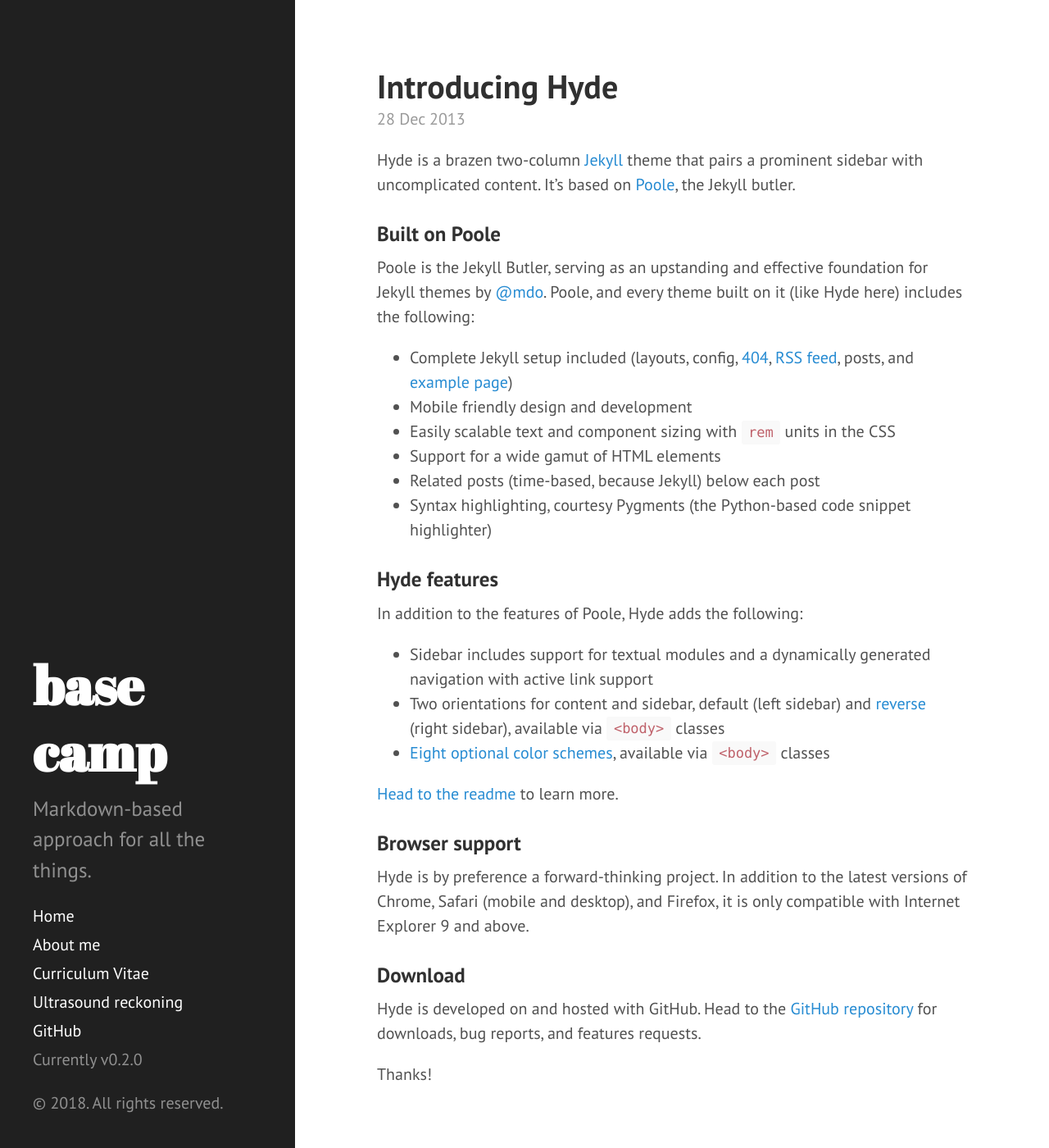
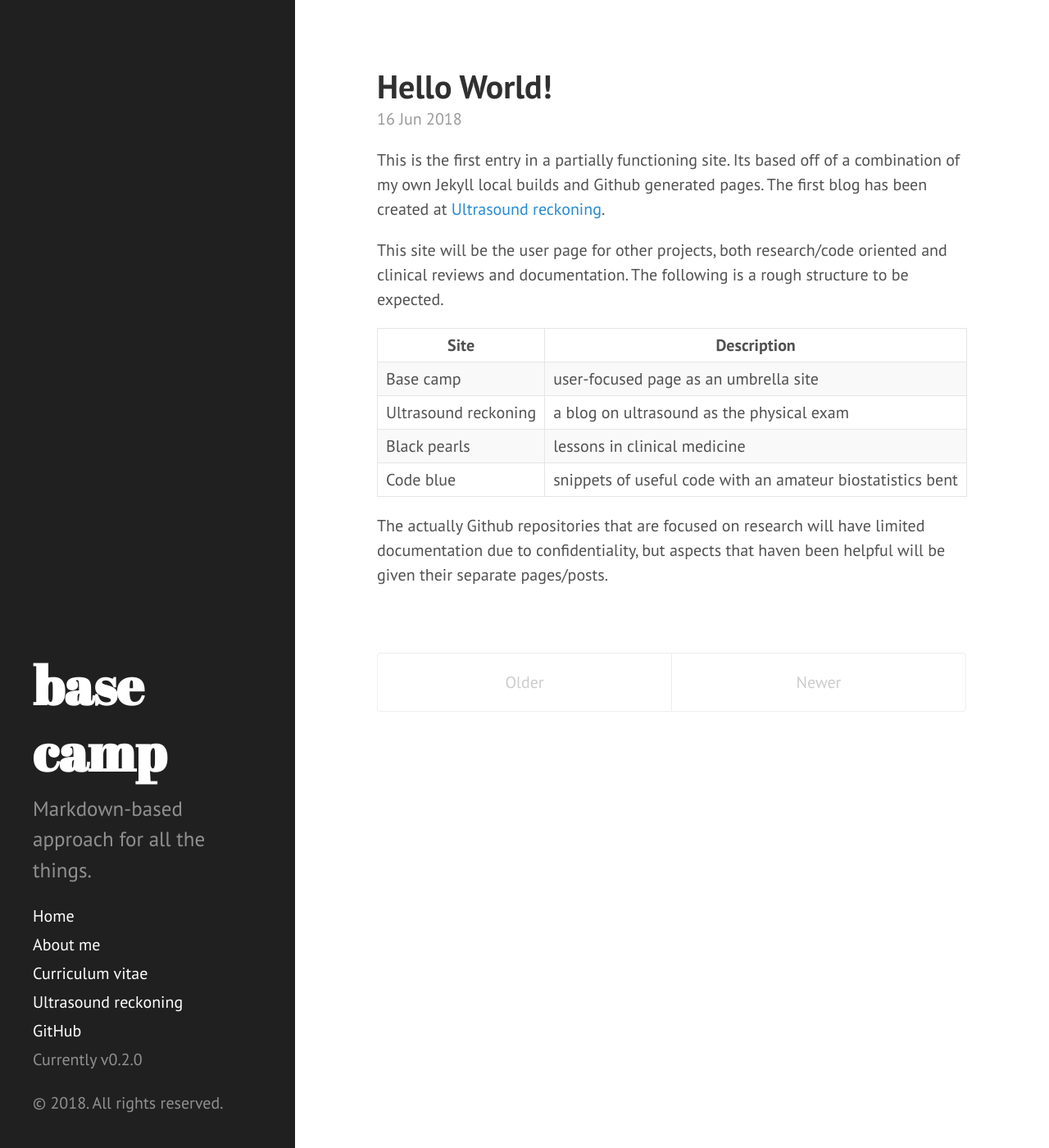
Before and after one commit to asshah4/asshah4.github.io, a Jekyll site: the page built from index.html, in a window 1280 px wide and 1400 px high. Shown: the whole window at 82% size. Built offline with Jekyll 4.4.1, drawn with Linux system fonts in a browser that asks for light colours; the list of posts is cut into pages by our own code; some of the changed text lies outside the part shown.

Commit message:
added first post

```diff
--- a/_posts/2012-02-06-whats-jekyll.md
+++ /dev/null
@@ -1,12 +0,0 @@
----
-layout: post
-title: What's Jekyll?
----
-
-[Jekyll](http://jekyllrb.com) is a static site generator, an open-source tool for creating simple yet powerful websites of all shapes and sizes. From [the project's readme](https://github.com/mojombo/jekyll/blob/master/README.markdown):
-
-  > Jekyll is a simple, blog aware, static site generator. It takes a template directory [...] and spits out a complete, static website suitable for serving with Apache or your favorite web server. This is also the engine behind GitHub Pages, which you can use to host your project’s page or blog right here from GitHub.
-
-It's an immensely useful tool and one we encourage you to use here with Hyde.
-
-Find out more by [visiting the project on GitHub](https://github.com/mojombo/jekyll).
--- a/_posts/2012-02-07-example-content.md
+++ /dev/null
@@ -1,138 +0,0 @@
----
-layout: post
-title: Example content
----
-
-
-<div class="message">
-  Howdy! This is an example blog post that shows several types of HTML content supported in this theme.
-</div>
-
-Cum sociis natoque penatibus et magnis <a href="#">dis parturient montes</a>, nascetur ridiculus mus. *Aenean eu leo quam.* Pellentesque ornare sem lacinia quam venenatis vestibulum. Sed posuere consectetur est at lobortis. Cras mattis consectetur purus sit amet fermentum.
-
-> Curabitur blandit tempus porttitor. Nullam quis risus eget urna mollis ornare vel eu leo. Nullam id dolor id nibh ultricies vehicula ut id elit.
-
-Etiam porta **sem malesuada magna** mollis euismod. Cras mattis consectetur purus sit amet fermentum. Aenean lacinia bibendum nulla sed consectetur.
-
-## Inline HTML elements
-
-HTML defines a long list of available inline tags, a complete list of which can be found on the [Mozilla Developer Network](https://developer.mozilla.org/en-US/docs/Web/HTML/Element).
-
-- **To bold text**, use `<strong>`.
-- *To italicize text*, use `<em>`.
-- Abbreviations, like <abbr title="HyperText Markup Langage">HTML</abbr> should use `<abbr>`, with an optional `title` attribute for the full phrase.
-- Citations, like <cite>&mdash; Mark otto</cite>, should use `<cite>`.
-- <del>Deleted</del> text should use `<del>` and <ins>inserted</ins> text should use `<ins>`.
-- Superscript <sup>text</sup> uses `<sup>` and subscript <sub>text</sub> uses `<sub>`.
-
-Most of these elements are styled by browsers with few modifications on our part.
-
-## Heading
-
-Vivamus sagittis lacus vel augue rutrum faucibus dolor auctor. Duis mollis, est non commodo luctus, nisi erat porttitor ligula, eget lacinia odio sem nec elit. Morbi leo risus, porta ac consectetur ac, vestibulum at eros.
-
-### Code
-
-Cum sociis natoque penatibus et magnis dis `code element` montes, nascetur ridiculus mus.
-
-{% highlight js %}
-// Example can be run directly in your JavaScript console
-
-// Create a function that takes two arguments and returns the sum of those arguments
-var adder = new Function("a", "b", "return a + b");
-
-// Call the function
-adder(2, 6);
-// > 8
-{% endhighlight %}
-
-Aenean lacinia bibendum nulla sed consectetur. Etiam porta sem malesuada magna mollis euismod. Fusce dapibus, tellus ac cursus commodo, tortor mauris condimentum nibh, ut fermentum massa.
-
-### Gists via GitHub Pages
-
-Vestibulum id ligula porta felis euismod semper. Nullam quis risus eget urna mollis ornare vel eu leo. Donec sed odio dui.
-
-{% gist 5555251 gist.md %}
-
-Aenean eu leo quam. Pellentesque ornare sem lacinia quam venenatis vestibulum. Nullam quis risus eget urna mollis ornare vel eu leo. Cum sociis natoque penatibus et magnis dis parturient montes, nascetur ridiculus mus. Donec sed odio dui. Vestibulum id ligula porta felis euismod semper.
-
-### Lists
-
-Cum sociis natoque penatibus et magnis dis parturient montes, nascetur ridiculus mus. Aenean lacinia bibendum nulla sed consectetur. Etiam porta sem malesuada magna mollis euismod. Fusce dapibus, tellus ac cursus commodo, tortor mauris condimentum nibh, ut fermentum massa justo sit amet risus.
-
-* Praesent commodo cursus magna, vel scelerisque nisl consectetur et.
-* Donec id elit non mi porta gravida at eget metus.
-* Nulla vitae elit libero, a pharetra augue.
-
-Donec ullamcorper nulla non metus auctor fringilla. Nulla vitae elit libero, a pharetra augue.
-
-1. Vestibulum id ligula porta felis euismod semper.
-2. Cum sociis natoque penatibus et magnis dis parturient montes, nascetur ridiculus mus.
-3. Maecenas sed diam eget risus varius blandit sit amet non magna.
-
-Cras mattis consectetur purus sit amet fermentum. Sed posuere consectetur est at lobortis.
-
-<dl>
-  <dt>HyperText Markup Language (HTML)</dt>
-  <dd>The language used to describe and define the content of a Web page</dd>
-
-  <dt>Cascading Style Sheets (CSS)</dt>
-  <dd>Used to describe the appearance of Web content</dd>
-
-  <dt>JavaScript (JS)</dt>
-  <dd>The programming language used to build advanced Web sites and applications</dd>
-</dl>
-
-Integer posuere erat a ante venenatis dapibus posuere velit aliquet. Morbi leo risus, porta ac consectetur ac, vestibulum at eros. Nullam quis risus eget urna mollis ornare vel eu leo.
-
-### Images
-
-Quisque consequat sapien eget quam rhoncus, sit amet laoreet diam tempus. Aliquam aliquam metus erat, a pulvinar turpis suscipit at.
-
-![placeholder](http://placehold.it/800x400 "Large example image")
-![placeholder](http://placehold.it/400x200 "Medium example image")
-![placeholder](http://placehold.it/200x200 "Small example image")
-
-### Tables
-
-Aenean lacinia bibendum nulla sed consectetur. Lorem ipsum dolor sit amet, consectetur adipiscing elit.
-
-<table>
-  <thead>
-    <tr>
-      <th>Name</th>
-      <th>Upvotes</th>
-      <th>Downvotes</th>
-    </tr>
-  </thead>
-  <tfoot>
-    <tr>
-      <td>Totals</td>
-      <td>21</td>
-      <td>23</td>
-    </tr>
-  </tfoot>
-  <tbody>
-    <tr>
-      <td>Alice</td>
-      <td>10</td>
-      <td>11</td>
-    </tr>
-    <tr>
-      <td>Bob</td>
-      <td>4</td>
-      <td>3</td>
-    </tr>
-    <tr>
-      <td>Charlie</td>
-      <td>7</td>
-      <td>9</td>
-    </tr>
-  </tbody>
-</table>
-
-Nullam id dolor id nibh ultricies vehicula ut id elit. Sed posuere consectetur est at lobortis. Nullam quis risus eget urna mollis ornare vel eu leo.
-
------
-
-Want to see something else added? <a href="https://github.com/poole/poole/issues/new">Open an issue.</a>
--- a/_posts/2013-12-28-introducing-hyde.md
+++ /dev/null
@@ -1,37 +0,0 @@
----
-layout: post
-title: Introducing Hyde
----
-
-Hyde is a brazen two-column [Jekyll](http://jekyllrb.com) theme that pairs a prominent sidebar with uncomplicated content. It's based on [Poole](http://getpoole.com), the Jekyll butler.
-
-### Built on Poole
-
-Poole is the Jekyll Butler, serving as an upstanding and effective foundation for Jekyll themes by [@mdo](https://twitter.com/mdo). Poole, and every theme built on it (like Hyde here) includes the following:
-
-* Complete Jekyll setup included (layouts, config, [404](/404), [RSS feed](/atom.xml), posts, and [example page](/about))
-* Mobile friendly design and development
-* Easily scalable text and component sizing with `rem` units in the CSS
-* Support for a wide gamut of HTML elements
-* Related posts (time-based, because Jekyll) below each post
-* Syntax highlighting, courtesy Pygments (the Python-based code snippet highlighter)
-
-### Hyde features
-
-In addition to the features of Poole, Hyde adds the following:
-
-* Sidebar includes support for textual modules and a dynamically generated navigation with active link support
-* Two orientations for content and sidebar, default (left sidebar) and [reverse](https://github.com/poole/lanyon#reverse-layout) (right sidebar), available via `<body>` classes
-* [Eight optional color schemes](https://github.com/poole/hyde#themes), available via `<body>` classes
-
-[Head to the readme](https://github.com/poole/hyde#readme) to learn more.
-
-### Browser support
-
-Hyde is by preference a forward-thinking project. In addition to the latest versions of Chrome, Safari (mobile and desktop), and Firefox, it is only compatible with Internet Explorer 9 and above.
-
-### Download
-
-Hyde is developed on and hosted with GitHub. Head to the <a href="https://github.com/poole/hyde">GitHub repository</a> for downloads, bug reports, and features requests.
-
-Thanks!
--- /dev/null
+++ b/_posts/2018-06-16-hello-world.md
@@ -0,0 +1,17 @@
+---
+layout: post
+title: Hello World!
+---
+
+This is the first entry in a partially functioning site. Its based off of a combination of my own Jekyll local builds and Github generated pages. The first blog has been created at [Ultrasound reckoning](https://asshah4.github.io/ultrasound).
+
+This site will be the user page for other projects, both research/code oriented and clinical reviews and documentation. The following is a rough structure to be expected.
+
+Site | Description
+--- | ---
+Base camp | user-focused page as an umbrella site
+Ultrasound reckoning | a blog on ultrasound as the physical exam
+Black pearls | lessons in clinical medicine
+Code blue | snippets of useful code with an amateur biostatistics bent
+
+The actually Github repositories that are focused on research will have limited documentation due to confidentiality, but aspects that haven been helpful will be given their separate pages/posts.
```
Also changed, not shown: cv.md (+1 -1 lines).
